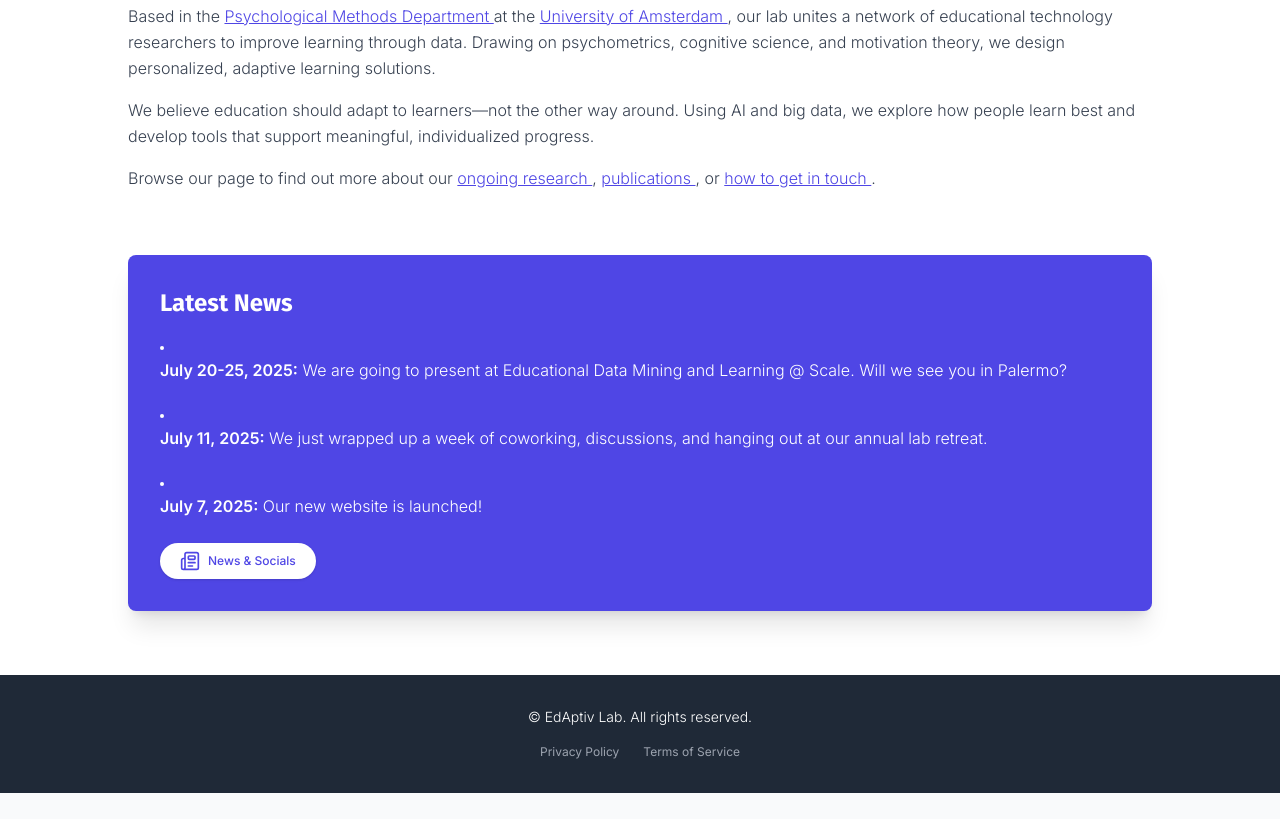
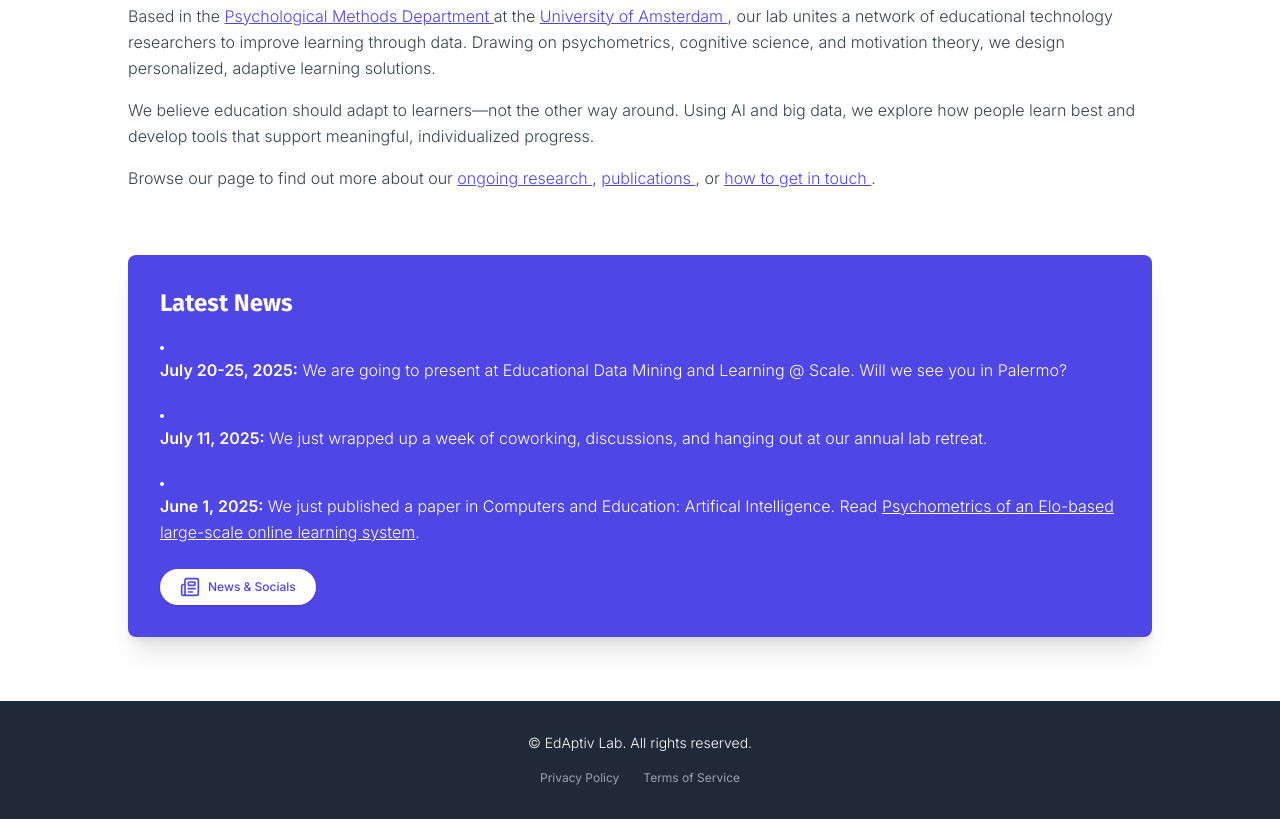
Before and after one commit to EdAptiv/lab-website, a plain HTML site: page index.html in a window 1280 px wide. Shown: the part 527-1346 px from the top of the page. Before the commit the page ends 1320 px from the top, so only its background shows below. Drawn offline with nearby package versions, Linux system fonts and the light colour scheme; a web font is replaced by a local one.

Commit message:
update news

```diff
--- a/index.html
+++ b/index.html
@@ -134,8 +134,10 @@
 
                 <li>
                     <p class="text-base leading-relaxed">
-                        <strong class="font-semibold">July 7, 2025:</strong>
-                        Our new website is launched!
+                        <strong class="font-semibold">June 1, 2025:</strong>
+                        We just published a paper in Computers and Education: Artifical Intelligence. Read
+                        <a href="https://doi.org/10.1016/j.caeai.2025.100376"
+                            class="text-white hover:text-white underline">Psychometrics of an Elo-based large-scale online learning system</a>.
                     </p>
                 </li>
 
```
